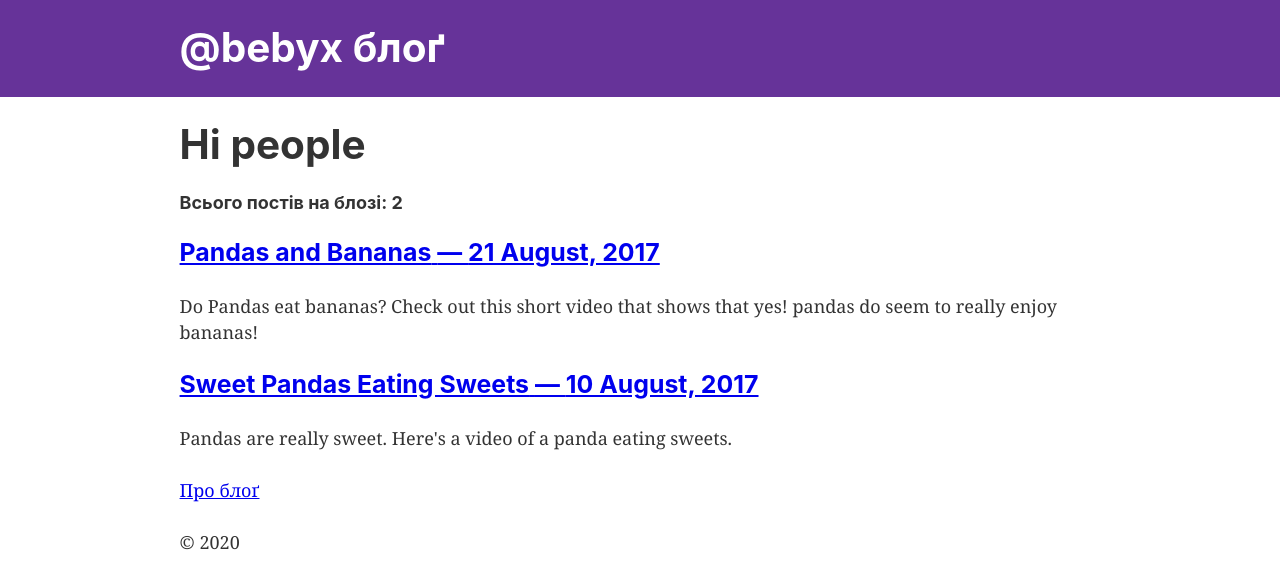
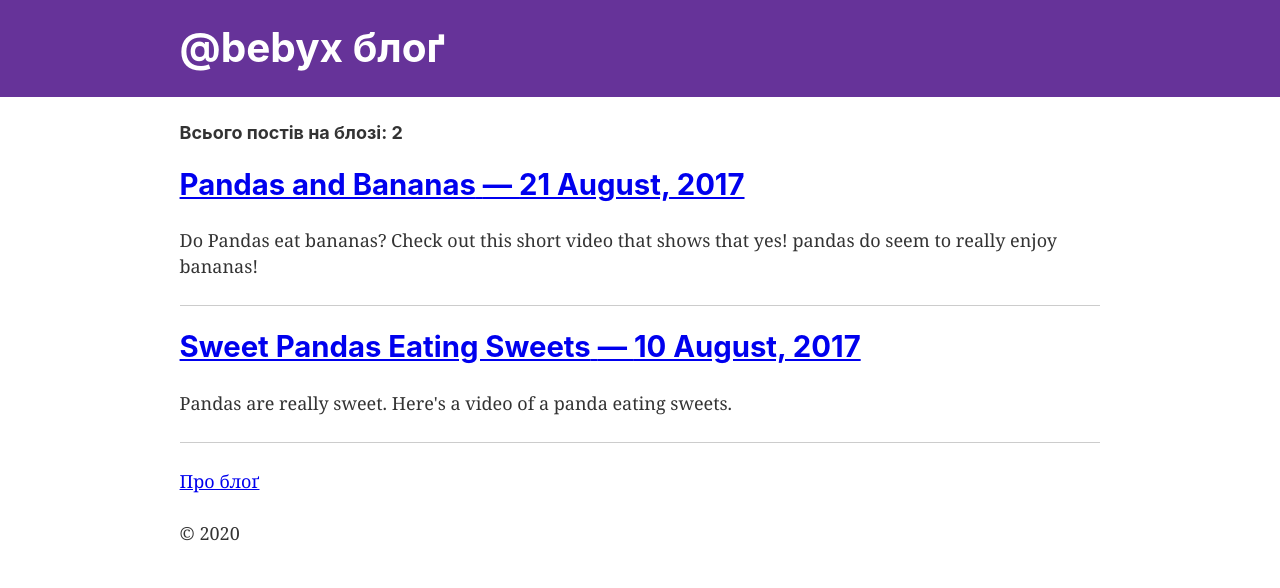
Before and after one commit to bebyx/bebyxgatsbyblog, a Gatsby site: page / in a window 1280 px wide. Built offline with nearby package versions, Linux system fonts and the light colour scheme; Gatsby itself is replaced by a stand-in of ours.

Commit message:
Markup tweaks, line in between articles

```diff
--- a/src/pages/index.js
+++ b/src/pages/index.js
@@ -8,14 +8,14 @@ import SEO from "../components/seo"
 const IndexPage = ( {data} ) => (
   <Layout>
     <SEO title="Home" />
-    <h1>Hi people</h1>
     <h4>Всього постів на блозі: {data.allMarkdownRemark.totalCount}</h4>
     {data.allMarkdownRemark.edges.map(({ node }) => (
       <div key={node.id}>
           <Link to={node.fields.slug}>
-            <h3>{node.frontmatter.title}{" "}— {node.frontmatter.date}</h3>
+            <h2>{node.frontmatter.title}{" "}— {node.frontmatter.date}</h2>
           </Link>
           <p>{node.excerpt}</p>
+          <hr/>
       </div>
       ))}
 
```
